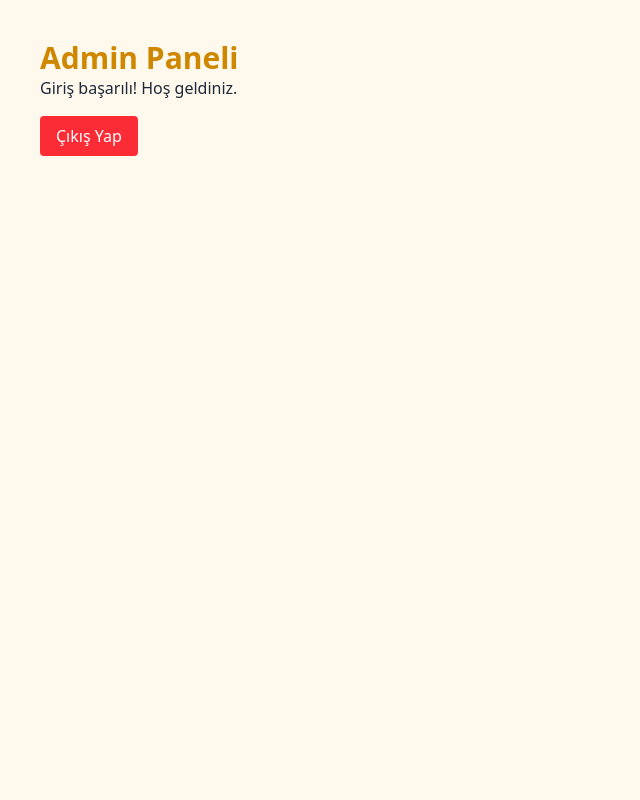
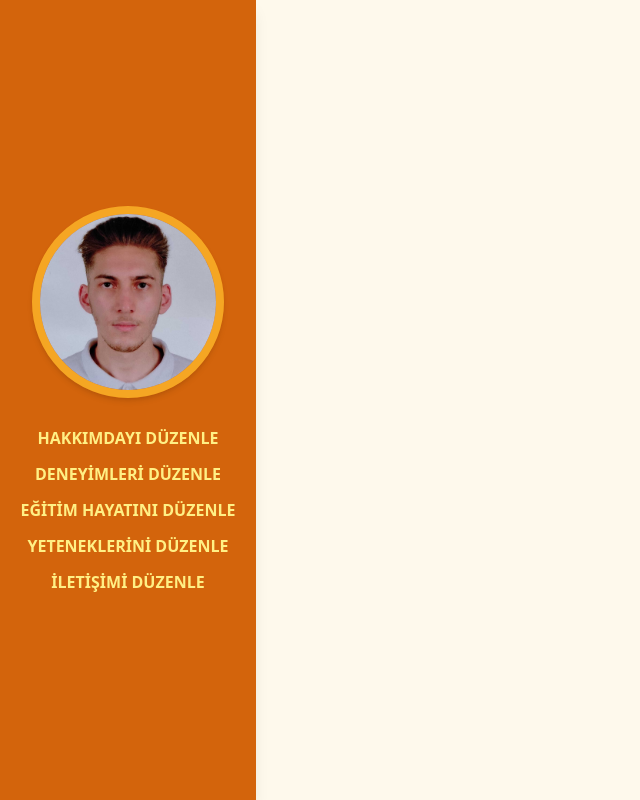
Before and after one commit to enssyilmz/portfolio, a Vue app: page /admin in a window 1280 px wide. Shown: the whole page, without its empty margins (0-640 px from the left). Built offline with nearby package versions, Linux system fonts and the light colour scheme; no server answers; sample sign-in values are in the browser's storage.

Commit message:
Admin sayfası düzenlenildi.

```diff
--- a/src/components/AppNavbar.vue
+++ b/src/components/AppNavbar.vue
@@ -37,7 +37,7 @@
       class="absolute top-full left-0 w-full bg-yellow-sea-600 shadow-md transition-all duration-300"
     >
       <button
-        v-for="item in sections"
+        v-for="item in props.sections"
         :key="item.id"
         @click="handleMenuClick(item.id)"
         :class="[
@@ -56,13 +56,18 @@ import { ref, onMounted, onUnmounted } from 'vue'
 
 const open = ref(false)
 const activeSection = ref('')
-const sections = [
-  { id: 'hakkimda', name: 'HAKKIMDA' },
-  { id: 'deneyimler', name: 'DENEYİMLER' },
-  { id: 'egitim', name: 'EĞİTİM HAYATIM' },
-  { id: 'yetenekler', name: 'YETENEKLERİM' },
-  { id: 'iletisim', name: 'İLETİŞİM' },
-]
+const props = defineProps({
+  sections: {
+    type: Array,
+    default: () => [
+      { id: 'hakkimda', name: 'HAKKIMDA' },
+      { id: 'deneyimler', name: 'DENEYİMLER' },
+      { id: 'egitim', name: 'EĞİTİM HAYATIM' },
+      { id: 'yetenekler', name: 'YETENEKLERİM' },
+      { id: 'iletisim', name: 'İLETİŞİM' },
+    ],
+  },
+})
 
 function handleMenuClick(id) {
   const el = document.getElementById(id)
--- a/src/components/AppSidebar.vue
+++ b/src/components/AppSidebar.vue
@@ -9,7 +9,7 @@
         class="rounded-full border-8 border-yellow-sea-400 shadow-md object-cover w-48 h-48 mb-4"
       />
       <button
-        v-for="item in sections"
+        v-for="item in props.sections"
         :key="item.id"
         @click="scrollToSection(item.id)"
         :class="[
@@ -27,13 +27,18 @@
 import { ref, onMounted, onUnmounted } from 'vue'
 
 const activeSection = ref('')
-const sections = [
-  { id: 'hakkimda', name: 'HAKKIMDA' },
-  { id: 'deneyimler', name: 'DENEYİMLER' },
-  { id: 'egitim', name: 'EĞİTİM HAYATIM' },
-  { id: 'yetenekler', name: 'YETENEKLERİM' },
-  { id: 'iletisim', name: 'İLETİŞİM' },
-]
+const props = defineProps({
+  sections: {
+    type: Array,
+    default: () => [
+      { id: 'hakkimda', name: 'HAKKIMDA' },
+      { id: 'deneyimler', name: 'DENEYİMLER' },
+      { id: 'egitim', name: 'EĞİTİM HAYATIM' },
+      { id: 'yetenekler', name: 'YETENEKLERİM' },
+      { id: 'iletisim', name: 'İLETİŞİM' },
+    ],
+  },
+})
 function scrollToSection(id) {
   const el = document.getElementById(id)
   if (!el) return
--- a/src/views/AdminView.vue
+++ b/src/views/AdminView.vue
@@ -1,5 +1,8 @@
 <template>
   <div class="p-10">
+    <AppNavbar :sections="adminSections" />
+    <Sidebar :sections="adminSections" />
+
     <h1 class="text-3xl font-bold text-yellow-600">Admin Paneli</h1>
     <p class="mb-4">Giriş başarılı! Hoş geldiniz.</p>
 
@@ -10,11 +13,21 @@
 </template>
 
 <script setup>
+import Sidebar from '../components/AppSidebar.vue'
+import AppNavbar from '@/components/AppNavbar.vue'
 import { signOut } from 'firebase/auth'
 import { auth } from '@/firebase/firebase'
 import { useRouter } from 'vue-router'
 
 const router = useRouter()
+
+const adminSections = [
+  { id: 'hakkimda', name: 'HAKKIMDAYI DÜZENLE' },
+  { id: 'deneyimler', name: 'DENEYİMLERİ DÜZENLE' },
+  { id: 'egitim', name: 'EĞİTİM HAYATINI DÜZENLE' },
+  { id: 'yetenekler', name: 'YETENEKLERİNİ DÜZENLE' },
+  { id: 'iletisim', name: 'İLETİŞİMİ DÜZENLE' },
+]
 
 async function logout() {
   try {
```
